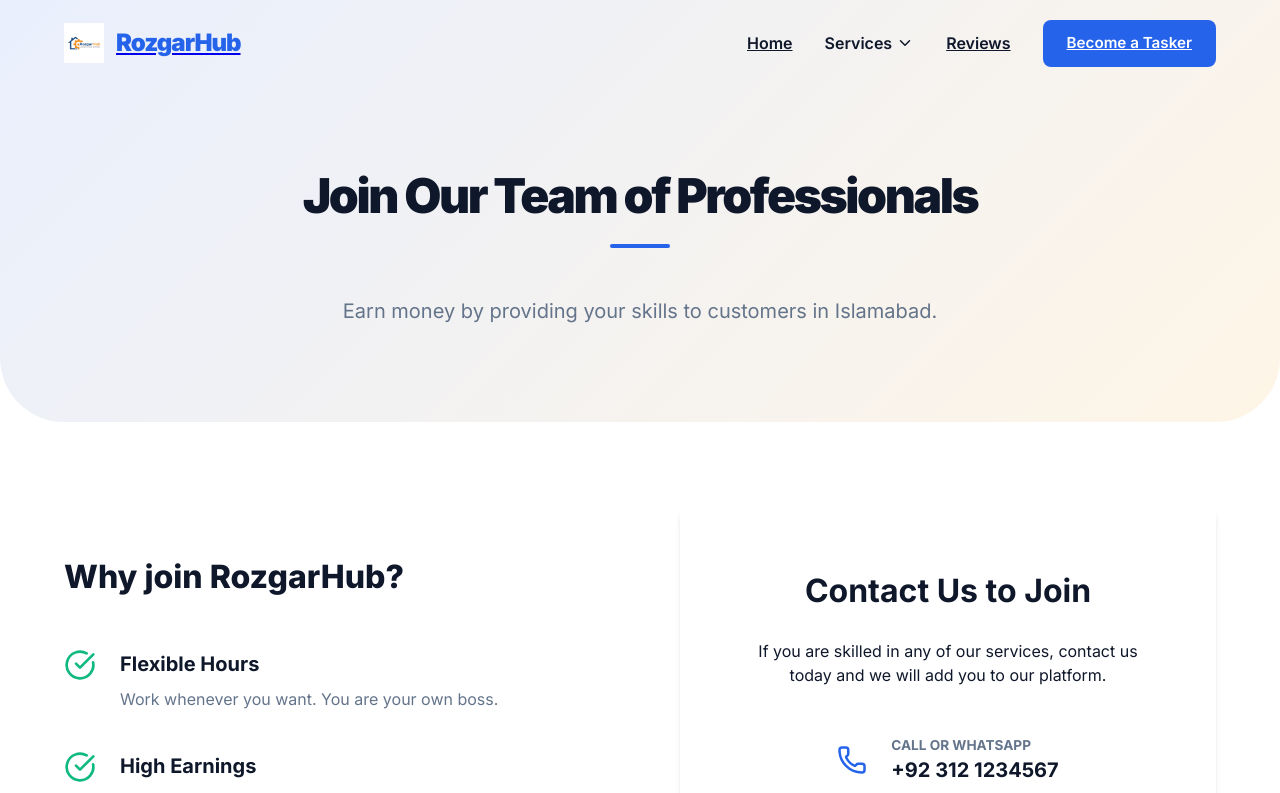
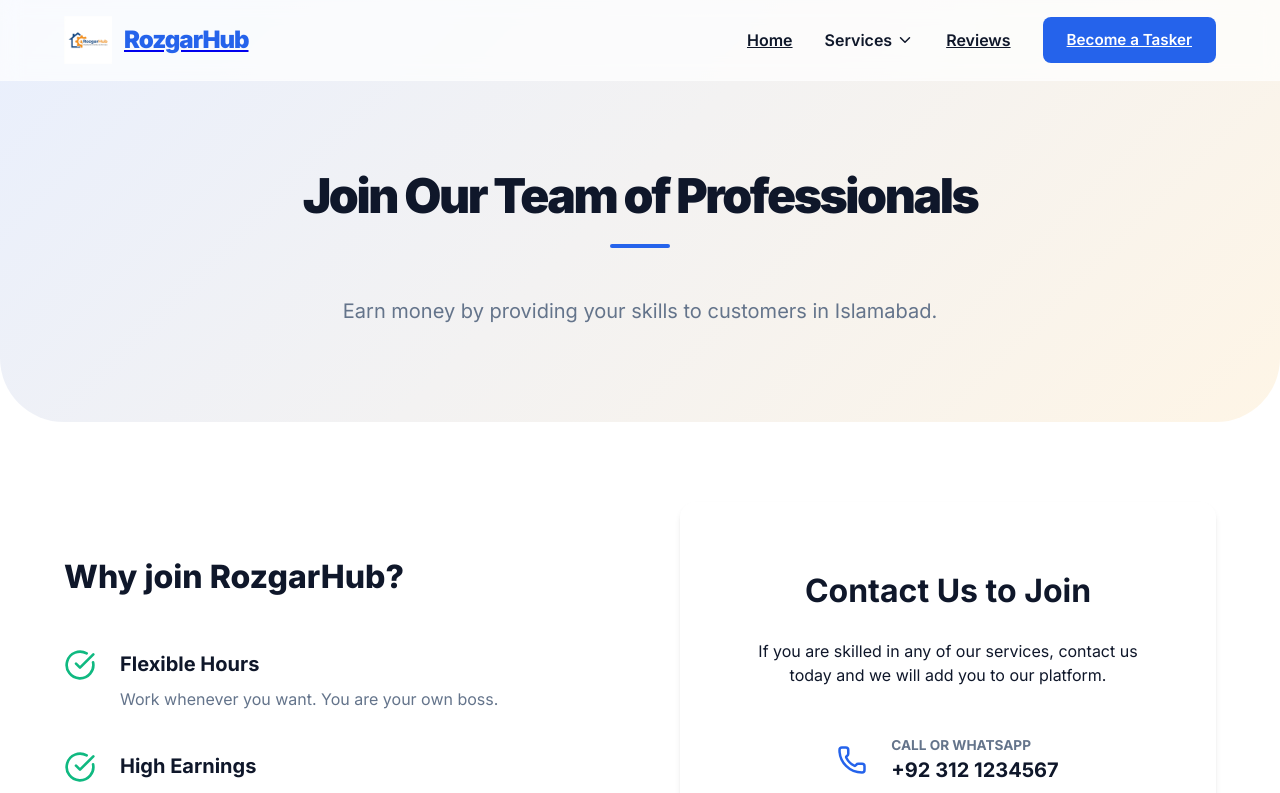
Before and after one commit to FawazAhmad3/rozgarhub, a React (Vite) app: page /become-a-tasker in a window 1280 px wide. Shown: the top 793 px of the page. Built offline with nearby package versions, Linux system fonts and the light colour scheme.

Commit message:
Enhanced Navbar prominence: Added persistent glass background and increased logo size for better visibility over hero images

```diff
--- a/src/styles/Navbar.css
+++ b/src/styles/Navbar.css
@@ -4,8 +4,10 @@
   width: 100%;
   z-index: 1000;
   transition: all 0.3s ease;
-  background: transparent;
-  padding: 1.25rem 0;
+  background: rgba(255, 255, 255, 0.7);
+  backdrop-filter: blur(10px);
+  padding: 1rem 0;
+  border-bottom: 1px solid rgba(255, 255, 255, 0.2);
 }
 
 .navbar.scrolled {
@@ -28,7 +30,7 @@
 }
 
 .logo-img {
-  height: 40px;
+  height: 48px;
   width: auto;
   transition: transform 0.3s ease;
 }
```
